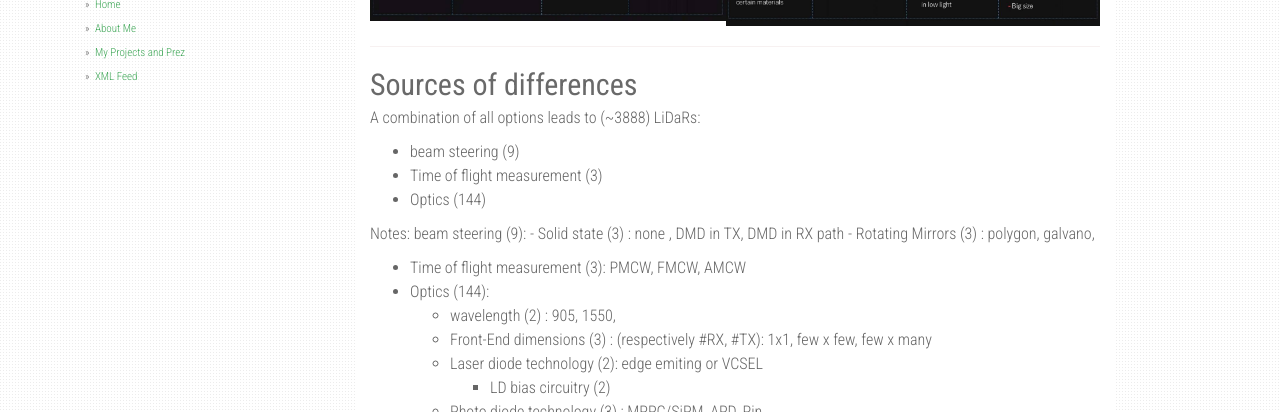
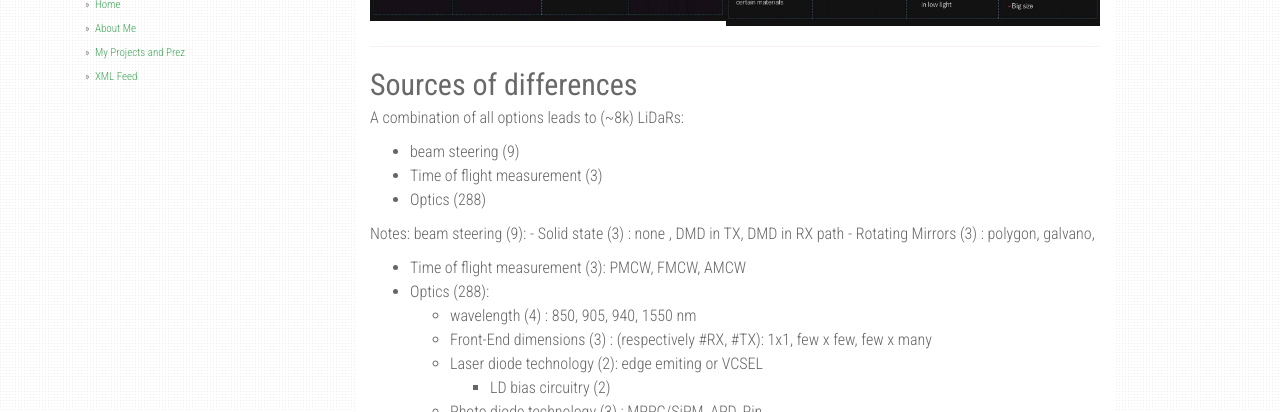
Before and after one commit to matt-chv/embedded-analog-intelligence, a Jekyll site: the page built from _posts/2020-01-07-lidars.md, in a window 1280 px wide and 900 px high. Shown: the part 443-855 px from the top of the window. Built offline with Jekyll 4.4.1, drawn with Linux system fonts in a browser that asks for light colours; nearby versions of some CDN libraries; our own code applies the rules of GitHub Pages for plain Markdown files; comment, search, counter and statistics services are not loaded; some of the changed text lies outside the part shown.

Commit message:
Update 2020-01-07-lidars.md
update wavelengths

```diff
--- a/_posts/2020-01-07-lidars.md
+++ b/_posts/2020-01-07-lidars.md
@@ -20,18 +20,18 @@ lang: en
 
 ## Sources of differences
 
-A combination of all options leads to (~3888) LiDaRs:
+A combination of all options leads to (~8k) LiDaRs:
 * beam steering (9)
 * Time of flight measurement (3)
-* Optics (144)
+* Optics (288)
 
 Notes:
 beam steering (9):
     - Solid state (3) : none , DMD in TX, DMD in RX path
     - Rotating Mirrors (3) : polygon, galvano,
 * Time of flight measurement (3): PMCW, FMCW, AMCW
-* Optics (144):
-    - wavelength (2) : 905, 1550,
+* Optics (288):
+    - wavelength (4) : 850, 905, 940, 1550 nm
     - Front-End dimensions (3) : (respectively #RX, #TX): 1x1, few x few, few x many
     - Laser diode technology (2): edge emiting or VCSEL
         - LD bias circuitry (2)
@@ -108,10 +108,12 @@ Notes:
 
 905nm and 1550nm are the dominant wavelength
 
-|      | 905nm | 1550 nm |
-|------|-------|---------|
-| Pros |       |         |
-| Cons |       |         |
+|      | 850   | 905  nm | 940  nm | 1550  nm |
+|------|-------|---------|---------| ---------|
+| Pros |       |         |       |         |
+| Cons |       |         |       |         |
+
+[more](https://www.osapublishing.org/DirectPDFAccess/B6697325-BEFC-223D-EAE3F30F199EF062_416825/ETOP-2019-11143_138.pdf?da=1&id=416825&uri=ETOP-2019-11143_138&seq=0&mobile=no)
 
 ----
 
```
